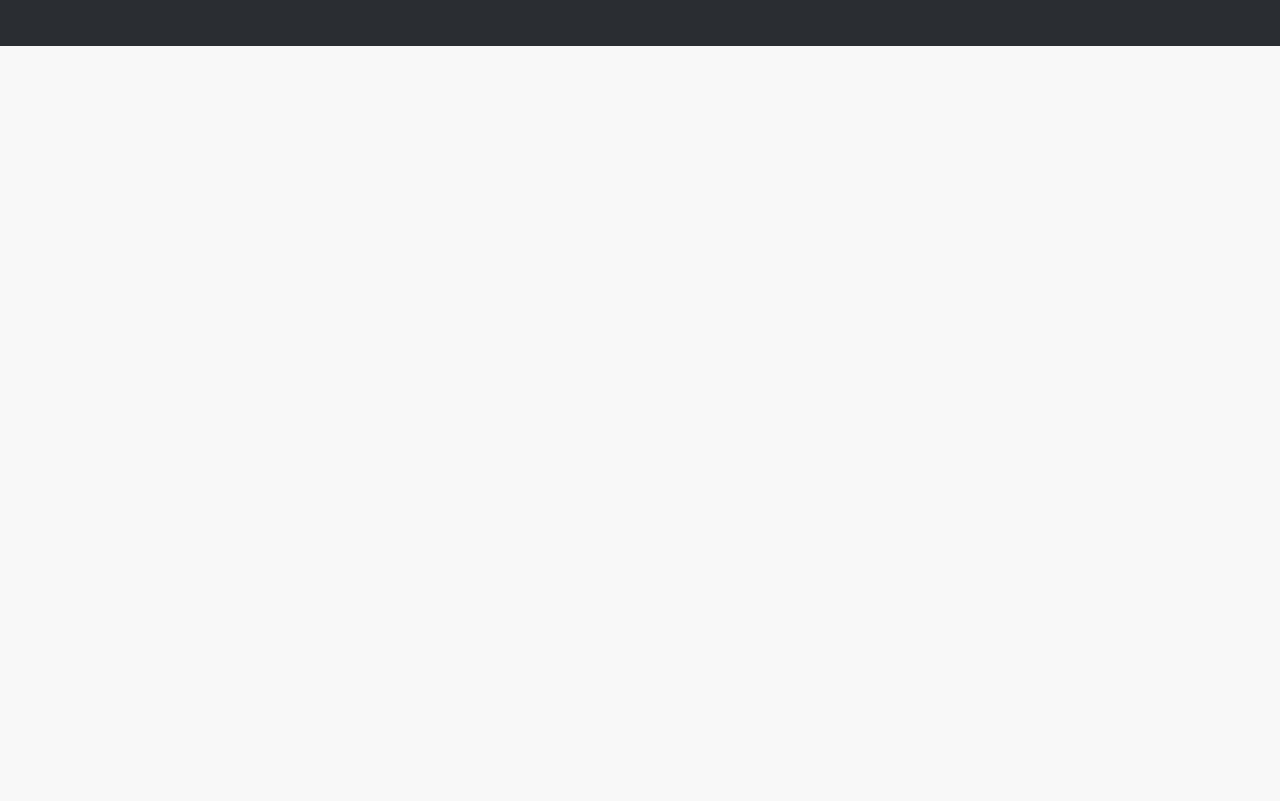
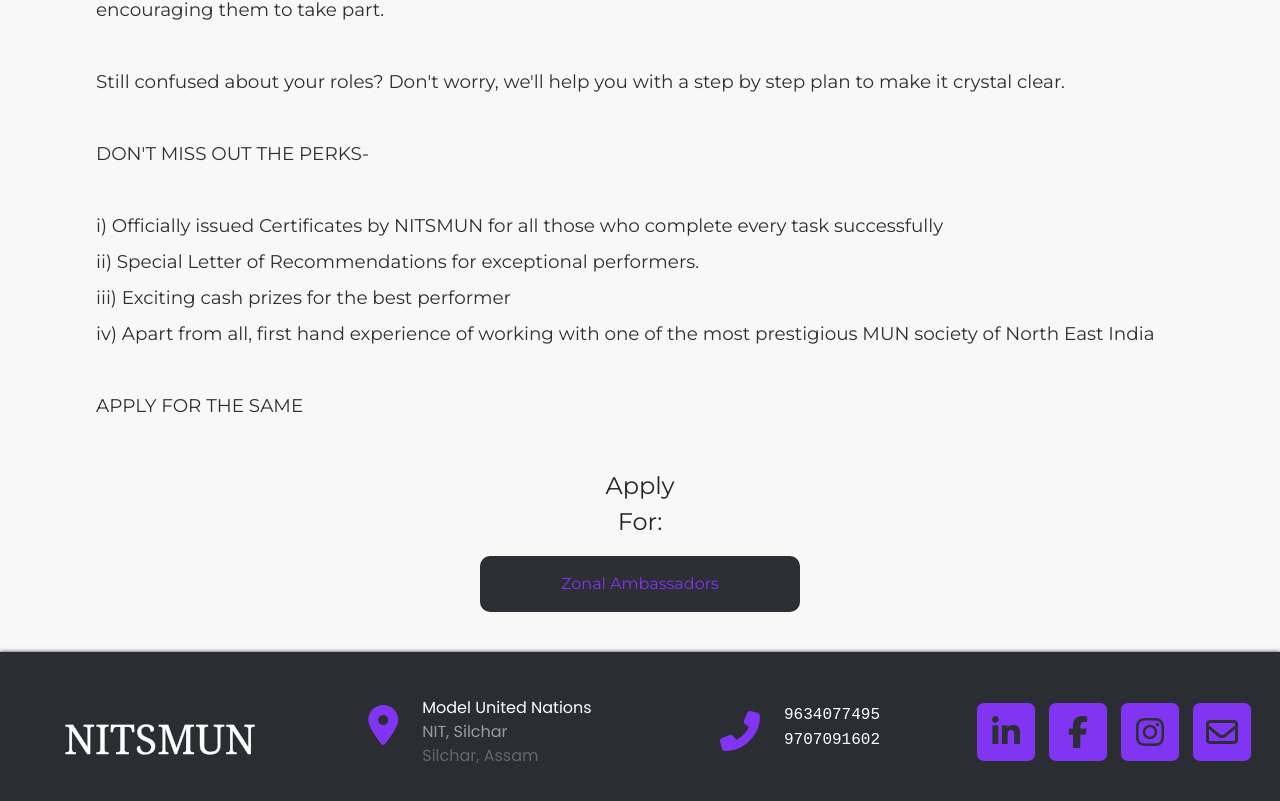
Before and after one commit to nitsmun/nitsmun2021-22, a React (Create React App) app: page /events/mun-u18 in a window 1280 px wide. Shown: the part 1293-2094 px from the top of the page. Before the commit the page ends 1339 px from the top, so only its background shows below. Built offline with nearby package versions, Linux system fonts and the light colour scheme.

Commit message:
Added zonal peeps

```diff
--- a/src/components/screens/MunU18.css
+++ b/src/components/screens/MunU18.css
@@ -18,11 +18,11 @@ div#munu18 .buttons .buttons-itm {
 	text-align: center;
 }
 
-/* div#munu18 .event-details {
+div#munu18 .event-details {
 	font-size: 2.3vh !important;
-} */
+}
 
-@media screen and (max-width: 1000px ) {
+@media screen and (max-width: 1000px) {
 	div#munu18 .buttons {
 		flex-direction: column;
 		width: 60%;
@@ -41,9 +41,9 @@ div#munu18 .buttons .buttons-itm {
 		text-align: center;
 	}
 
-  /* div#munu18 .event-details {
+	div#munu18 .event-details {
 		font-size: 4.5vw !important;
-  } */
+	}
 }
 
 table#apply-table td {
--- a/src/components/screens/MunU18.jsx
+++ b/src/components/screens/MunU18.jsx
@@ -17,33 +17,33 @@ let info = {
     `With great pride and honour, we announce the first edition of NITS Junior MUN exclusively for school students. We believe that children and young teens should be exposed to the various intricacies of society and nations and should understand how the world functions from the grassroot level along with the challenges faced. It is only with proper grooming, experience and exposure that enables them to make changes in the society. Through this conference, we are targeting students from grade VI to grade XII from schools all across the country.`,
     `A day-long free-of-cost workshop will be held a few days before the conference in order to acclimatise those without prior experience. Keeping in mind the various examination schedules of the Central and State Boards, we have planned to organise our conference from October 16, 2021 to October 17, 2021.`,
     // `A day-long free-of-cost workshop will be held a few days before the conference in order to acclimatise those without prior experience. Keeping in mind the various examination schedules of the Central and State Boards, we have planned to organise our conference from October 16, 2021 to October 17, 2021. The cost of participation for the MUN conference has been set at ₹150 for individuals, with a special discounted offer of ₹125 per individual for group registrations (discount only applicable to groups with 5 or more participants).`,
-    // ``,
-    // `WANT TO BE THE FACE OF NITS MODEL UNITED NATIONS?`,
-    // `Well now you can. NITSMUN is looking for ZONAL AMBASSADORS who can help us promote our upcoming Junior MUN conference among the students all over India and help them get acquainted with the Muning culture by resolving all their queries and doubts.`,
-    // `Each state of India will have two Zonal Ambassadors, so that each one of you will have a helping hand. The Zonal Ambassadors will have to reach out to students/colleges/schools in their zones  and publicize NITS Junior MUN by encouraging them to take part.`,
-    // `Still confused about your roles? Don't worry, we'll help you with a step by step plan to make it crystal clear.`,
-    // `DON'T MISS OUT THE PERKS-`,
-    // `i) Officially issued Certificates by NITSMUN for all those who complete every task successfully`,
-    // `ii) Special Letter of Recommendations for exceptional performers.`,
-    // `iii) Exciting cash prizes for the best performer`,
-    // `iv) Apart from all, first hand experience of working with one of the most prestigious MUN society of North East India`,
-    // `APPLY FOR THE SAME`,
+    ``,
+    `WANT TO BE THE FACE OF NITS MODEL UNITED NATIONS?`,
+    `Well now you can. NITSMUN is looking for ZONAL AMBASSADORS who can help us promote our upcoming Junior MUN conference among the students all over India and help them get acquainted with the Muning culture by resolving all their queries and doubts.`,
+    `Each state of India will have two Zonal Ambassadors, so that each one of you will have a helping hand. The Zonal Ambassadors will have to reach out to students/colleges/schools in their zones  and publicize NITS Junior MUN by encouraging them to take part.`,
+    `Still confused about your roles? Don't worry, we'll help you with a step by step plan to make it crystal clear.`,
+    `DON'T MISS OUT THE PERKS-`,
+    <>i) Officially issued Certificates by NITSMUN for all those who complete every task successfully<br/>
+    ii) Special Letter of Recommendations for exceptional performers.<br/>
+    iii) Exciting cash prizes for the best performer<br/>
+    iv) Apart from all, first hand experience of working with one of the most prestigious MUN society of North East India</>,
+    `APPLY FOR THE SAME`,
   ],
 
   btn: [
     {
       link: "https://forms.gle/eULWqZijfUJgLtmRA",
-      display: "block",
+      display: "none",
       name: "Delegates"
     },
-    // {
-    //   link: "/apply",
-    //   display: "block",
-    //   name: "Zonal Ambassadors"
-    // },
+    {
+      link: "https://docs.google.com/forms/d/e/1FAIpQLSe2k4BNCMzVzkMy7hjZ3bxmqOjDgxF8vHvvxi9Cm-YNJPb29Q/viewform?usp=sf_link",
+      display: "block",
+      name: "Zonal Ambassadors"
+    },
     {
       link: "https://forms.gle/PAWFVNF5Tu3Chw1w9",
-      display: "block",
+      display: "none",
       name: "Workshop"
     },
   ]
@@ -52,7 +52,7 @@ let info = {
 const MunU18 = () => {
 
   const details = info.eventDetails;
-  // const btns = info.btn;
+  const btns = info.btn;
 
   const applyBtns = useRef();
 
@@ -85,7 +85,7 @@ const MunU18 = () => {
           })
         }</div>
 
-        {/* <div className="buttons" ref={applyBtns}>
+        <div className="buttons" ref={applyBtns}>
           <span className="apply-for buttons-itm">Apply For: </span>
           {btns.map(btn => (
             <a target="_blank" rel="noreferrer" className="event-apply-btn buttons-itm" key={btn.name}
@@ -95,12 +95,12 @@ const MunU18 = () => {
               }}
             >{btn.name}</a>
           ))}
-        </div> */}
+        </div>
 
-        <div className="timer-heading"
+        {/* <div className="timer-heading"
           style={{display: "flex",justifyContent: "center",alignItems: "center", width: "100%",backgroundColor: "var(--theme1-100)",height: "70px", margin: "5vh 0"}}>
             <h5 style={{fontVariant:"small-caps",color: "white",fontFamily:"var(--font2)"}}>Applications out soon!</h5>
-        </div>
+        </div> */}
       </div>
     </Suspense>
   );
```
Lines whose indentation alone changed are shown as unchanged.
